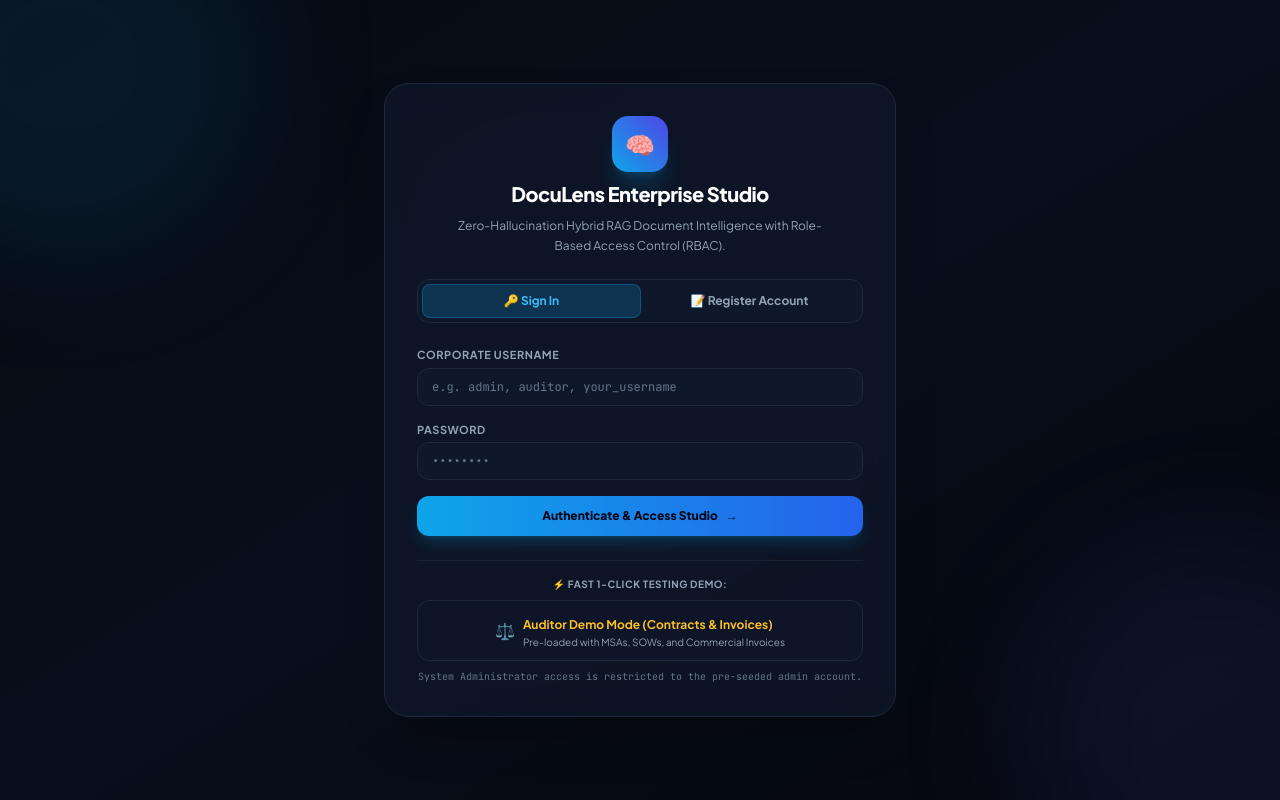
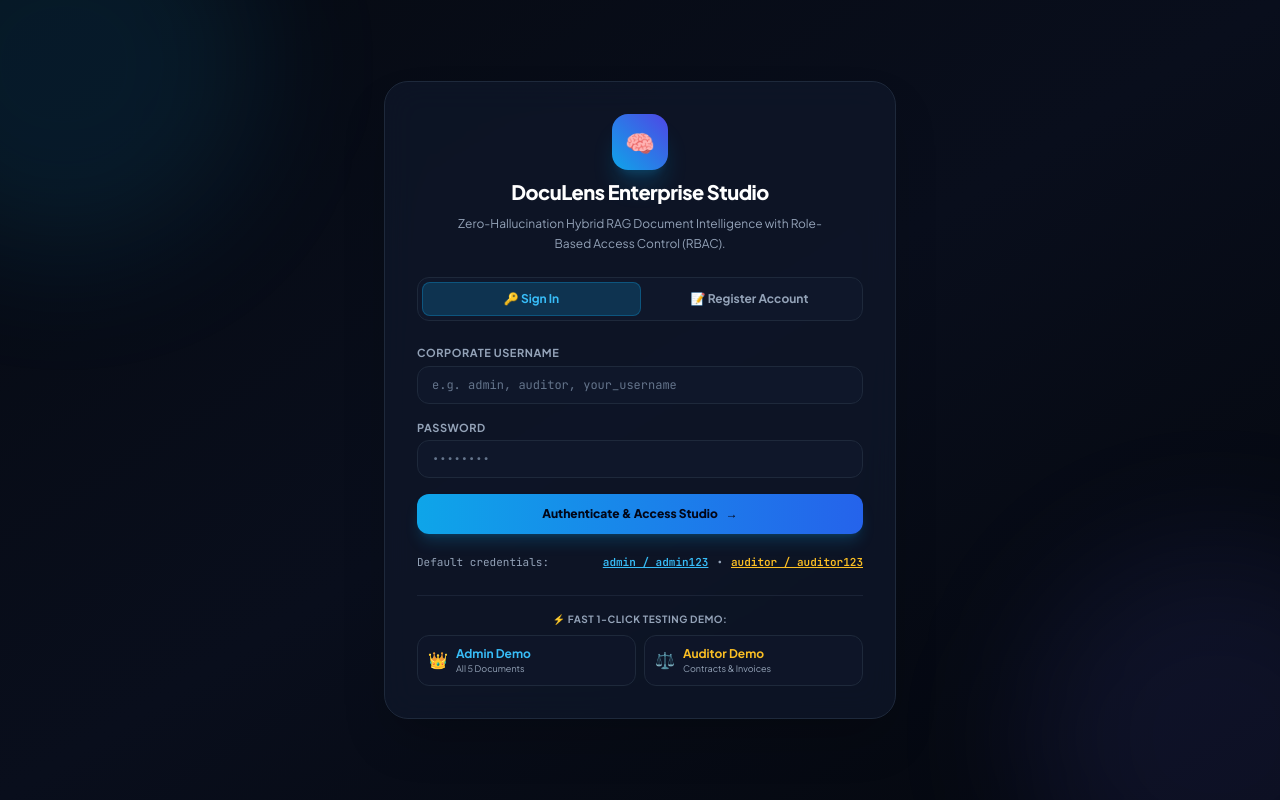
Before and after one commit to SheikMohammed480/Doculens, a plain HTML site: page static/index.html in a window 1280 px wide. Drawn offline with nearby package versions, Linux system fonts and the light colour scheme.

Commit message:
fix(auth): guarantee default demo account sync and add 1-click login presets

```diff
--- a/static/index.html
+++ b/static/index.html
@@ -104,6 +104,14 @@
                     <span>Authenticate & Access Studio</span>
                     <span>→</span>
                 </button>
+                <div class="flex items-center justify-between text-[11px] text-slate-400 pt-1 font-mono">
+                    <span>Default credentials:</span>
+                    <div class="flex gap-2">
+                        <button type="button" class="text-sky-400 hover:text-sky-300 underline font-bold" onclick="document.getElementById('gateLoginUsername').value='admin'; document.getElementById('gateLoginPassword').value='admin123';">admin / admin123</button>
+                        <span>•</span>
+                        <button type="button" class="text-amber-400 hover:text-amber-300 underline font-bold" onclick="document.getElementById('gateLoginUsername').value='auditor'; document.getElementById('gateLoginPassword').value='auditor123';">auditor / auditor123</button>
+                    </div>
+                </div>
             </form>
 
             <!-- Register Form -->
@@ -133,19 +141,27 @@
                 </button>
             </form>
 
-            <!-- 1-Click Auditor Demo Profile -->
+            <!-- 1-Click Fast Testing Demo Profiles -->
             <div class="pt-4 border-t border-slate-800/80 space-y-2">
                 <p class="text-[10px] font-bold uppercase tracking-wider text-slate-400 text-center">
                     ⚡ Fast 1-Click Testing Demo:
                 </p>
-                <button type="button" class="demo-login-btn w-full p-2.5 rounded-xl bg-slate-900/80 hover:bg-slate-800 border border-slate-800 text-center transition flex items-center justify-center gap-2 group" data-user="auditor">
-                    <span class="text-base">⚖️</span>
-                    <div class="text-left">
-                        <span class="text-xs font-bold text-amber-400 group-hover:text-white">Auditor Demo Mode (Contracts & Invoices)</span>
-                        <span class="text-[10px] text-slate-400 block">Pre-loaded with MSAs, SOWs, and Commercial Invoices</span>
-                    </div>
-                </button>
-                <p class="text-[10px] text-slate-500 text-center font-mono">System Administrator access is restricted to the pre-seeded admin account.</p>
+                <div class="grid grid-cols-2 gap-2">
+                    <button type="button" class="demo-login-btn p-2.5 rounded-xl bg-slate-900/80 hover:bg-slate-800 border border-slate-800 text-left transition flex items-center gap-2 group" data-user="admin">
+                        <span class="text-base">👑</span>
+                        <div>
+                            <span class="text-xs font-bold text-sky-400 group-hover:text-white block">Admin Demo</span>
+                            <span class="text-[9px] text-slate-400 block">All 5 Documents</span>
+                        </div>
+                    </button>
+                    <button type="button" class="demo-login-btn p-2.5 rounded-xl bg-slate-900/80 hover:bg-slate-800 border border-slate-800 text-left transition flex items-center gap-2 group" data-user="auditor">
+                        <span class="text-base">⚖️</span>
+                        <div>
+                            <span class="text-xs font-bold text-amber-400 group-hover:text-white block">Auditor Demo</span>
+                            <span class="text-[9px] text-slate-400 block">Contracts & Invoices</span>
+                        </div>
+                    </button>
+                </div>
             </div>
 
         </div>
```
Also changed, not shown: 2 other files.
